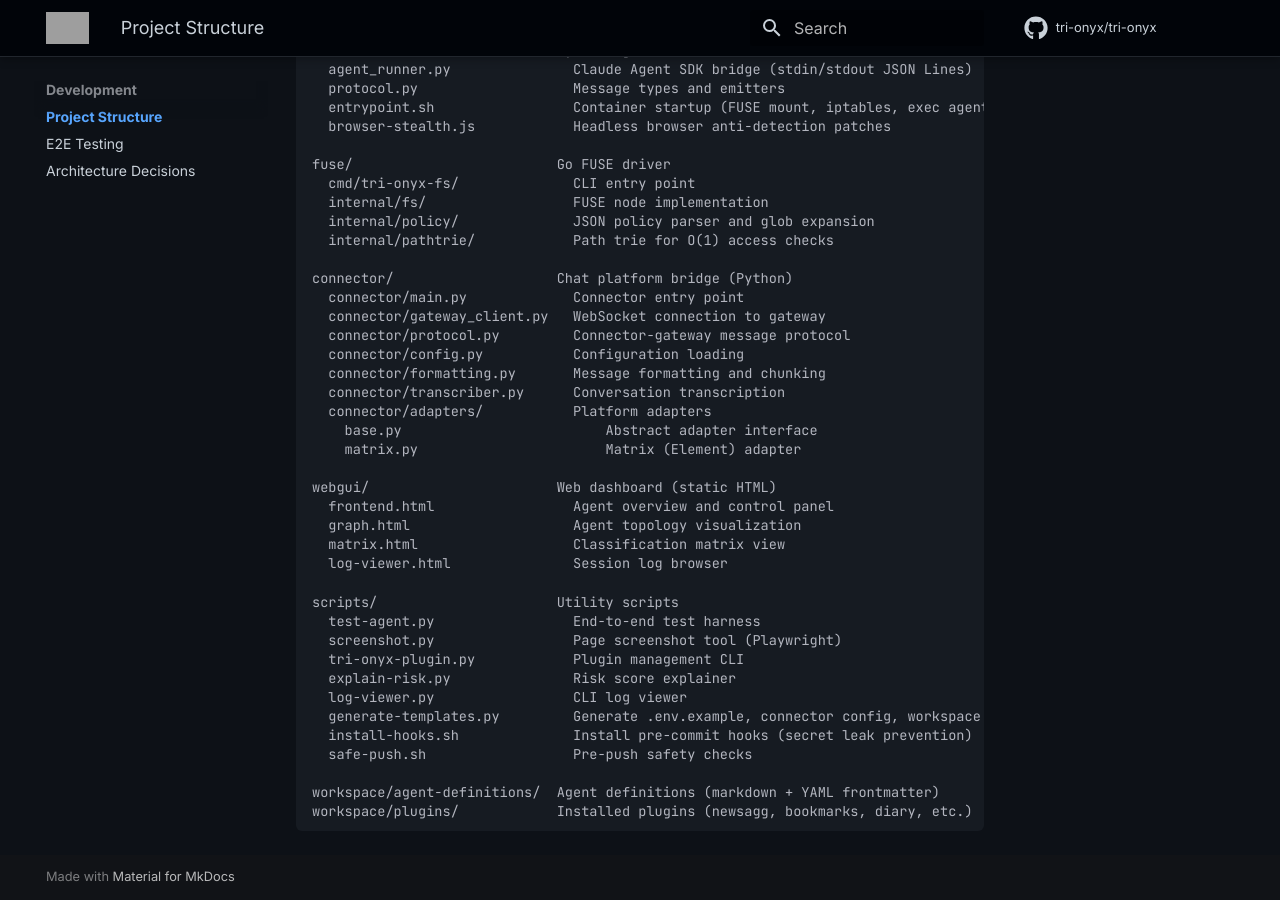
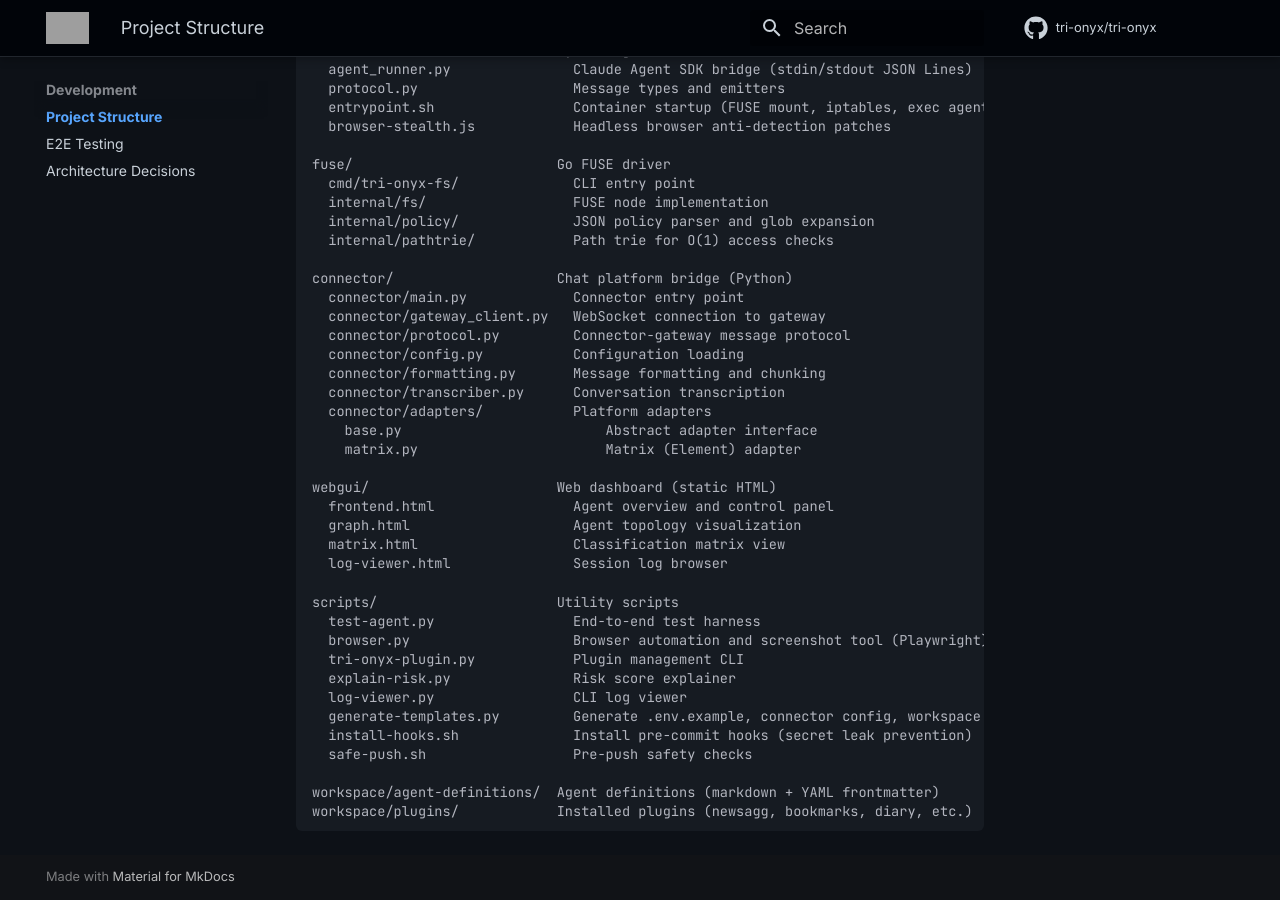
Before and after one commit to tri-onyx/tri-onyx, an MkDocs documentation site: the page built from docs/project-structure.md, in a window 1280 px wide and 900 px high, scrolled down 1121 px. Built offline with MkDocs 1.6.1 and Material for MkDocs 9.7.7, drawn with Linux system fonts in a browser that asks for light colours; comment, search, counter and statistics services are not loaded; grey boxes are pictures that could not be loaded.

Commit message:
docs: update screenshot.py references to browser.py

```diff
--- a/docs/project-structure.md
+++ b/docs/project-structure.md
@@ -80,7 +80,7 @@ webgui/                       Web dashboard (static HTML)
 
 scripts/                      Utility scripts
   test-agent.py                 End-to-end test harness
-  screenshot.py                 Page screenshot tool (Playwright)
+  browser.py                    Browser automation and screenshot tool (Playwright)
   tri-onyx-plugin.py            Plugin management CLI
   explain-risk.py               Risk score explainer
   log-viewer.py                 CLI log viewer
```
Also changed, not shown: .claude/skills/design-review/SKILL.md (+2 -2 lines).
